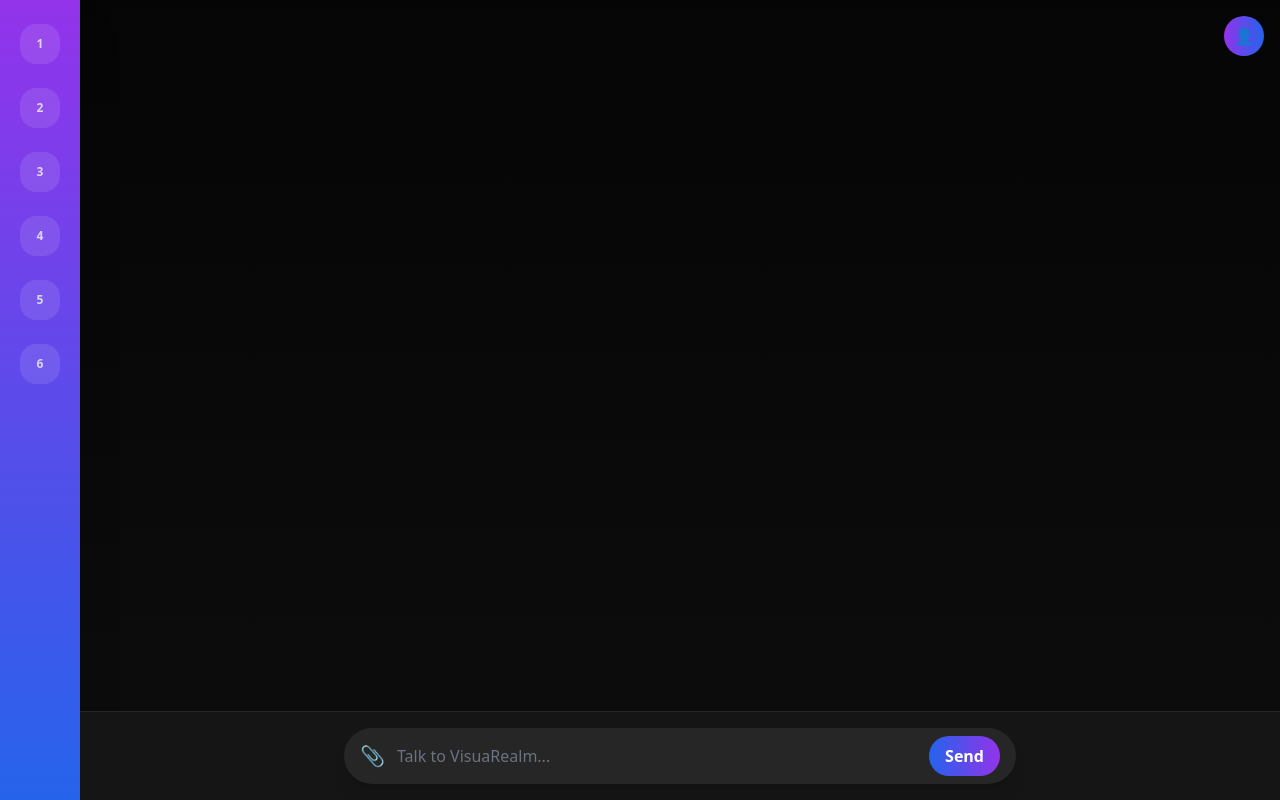
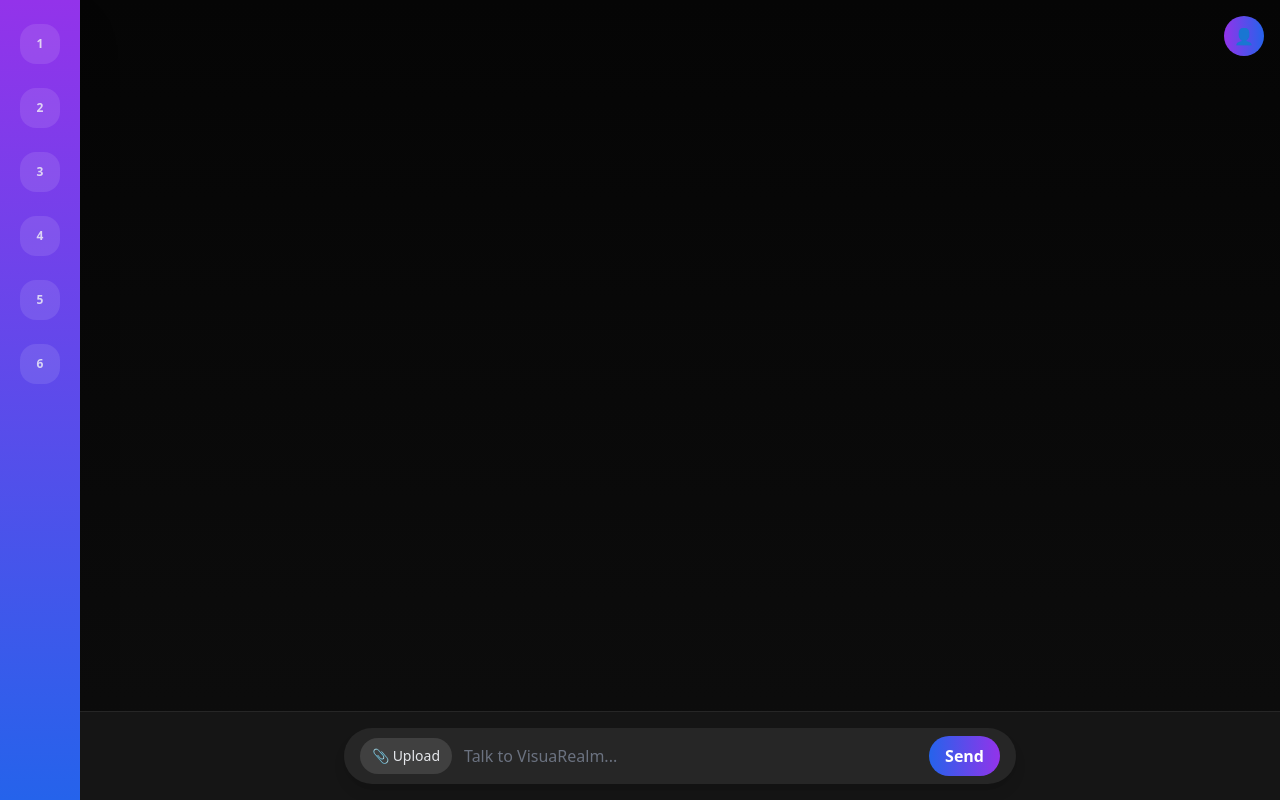
Before and after one commit to MrPigington/VisuaRealm, a Next.js app: page / in a window 1280 px wide. Built offline with nearby package versions, Linux system fonts and the light colour scheme.

Commit message:
Added visible upload button + preview to VisuaRealm chat

```diff
--- a/src/app/page.tsx
+++ b/src/app/page.tsx
@@ -9,7 +9,6 @@ import ProfileMenu from "@/components/ProfileMenu";
 interface Message {
   role: "user" | "assistant";
   content: string;
-  fileUrl?: string;
 }
 
 export default function Page() {
@@ -41,10 +40,7 @@ export default function Page() {
     if (file) formData.append("file", file);
 
     try {
-      const res = await fetch("/api/chat", {
-        method: "POST",
-        body: formData,
-      });
+      const res = await fetch("/api/chat", { method: "POST", body: formData });
       const data = await res.json();
       const botMessage: Message = { role: "assistant", content: data.reply };
       setMessages((prev) => [...prev, botMessage]);
@@ -96,6 +92,7 @@ export default function Page() {
 
       {/* Chat Section */}
       <section className="flex-1 flex flex-col items-center justify-between">
+        {/* Messages */}
         <div className="w-full max-w-2xl flex-1 overflow-y-auto px-4 sm:px-6 py-6 space-y-4 scrollbar-thin scrollbar-thumb-neutral-800 scrollbar-track-transparent">
           {messages.map((msg, i) => (
             <div
@@ -115,32 +112,38 @@ export default function Page() {
           <div ref={chatEndRef} />
         </div>
 
-        {/* Input Section */}
+        {/* Input + File Upload */}
         <form
           onSubmit={sendMessage}
           className="w-full bg-neutral-900/90 border-t border-neutral-800 px-4 sm:px-6 py-4 flex justify-center"
         >
           <div className="w-full max-w-2xl flex items-center gap-3 bg-neutral-800 rounded-full px-4 py-2 shadow-lg">
-            {/* File Upload */}
+
+            {/* Upload Button (VISIBLE) */}
+            <button
+              type="button"
+              onClick={() => document.getElementById("file-upload")?.click()}
+              className="px-3 py-2 bg-neutral-700 rounded-full text-gray-200 hover:bg-neutral-600 transition text-sm"
+            >
+              📎 Upload
+            </button>
             <input
               type="file"
               id="file-upload"
-              onChange={(e: ChangeEvent<HTMLInputElement>) =>
-                setFile(e.target.files?.[0] || null)
-              }
               className="hidden"
+              onChange={(e: ChangeEvent<HTMLInputElement>) => setFile(e.target.files?.[0] || null)}
             />
-            <label
-              htmlFor="file-upload"
-              className="cursor-pointer text-xl text-gray-400 hover:text-white transition"
-              title="Upload a file or image"
-            >
-              📎
-            </label>
             {file && (
-              <span className="text-xs text-gray-400 truncate max-w-[120px]">
-                {file.name}
-              </span>
+              <div className="flex items-center gap-2 text-xs text-gray-400">
+                <span>{file.name}</span>
+                <button
+                  type="button"
+                  className="text-red-400 hover:text-red-300"
+                  onClick={() => setFile(null)}
+                >
+                  ✕
+                </button>
+              </div>
             )}
 
             {/* Text Input */}
```
